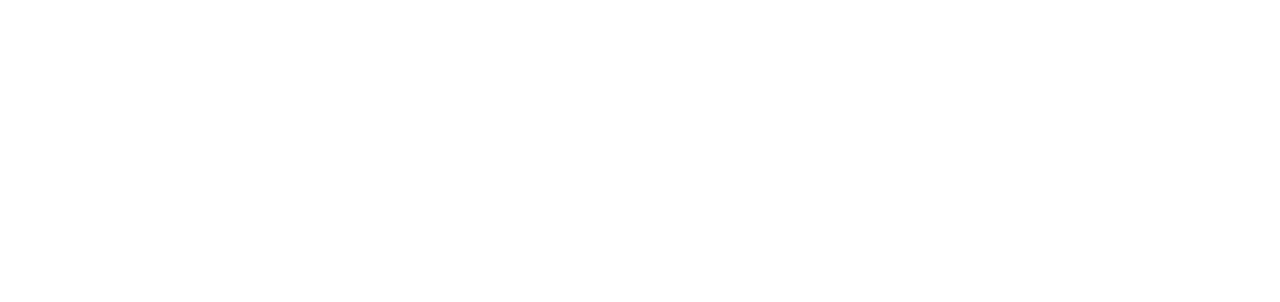
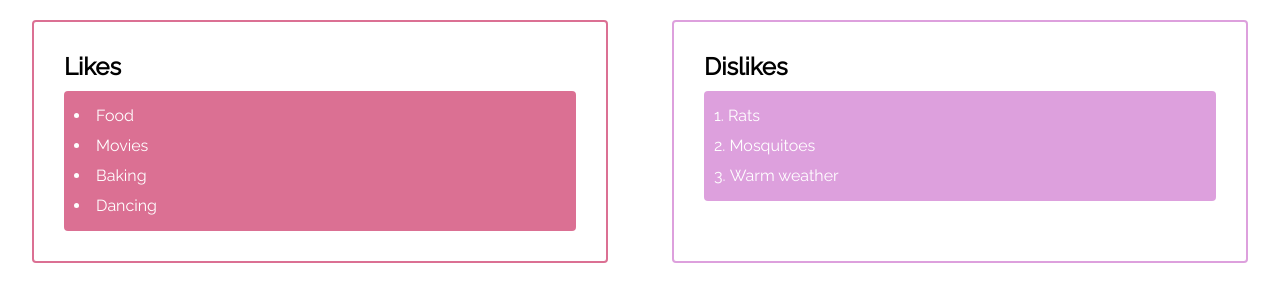
Before and after one commit to e-iroro/stutern-assignments, a plain HTML site: page Assignment 1/index.html in a window 1280 px wide. Drawn offline with Linux system fonts and the light colour scheme.

Commit message:
add assignment 2

```diff
--- a/Assignment 1/index.html
+++ b/Assignment 1/index.html
@@ -0,0 +1,31 @@
+<!DOCTYPE html>
+<html lang="en">
+<head>
+    <meta charset="UTF-8">
+    <meta http-equiv="X-UA-Compatible" content="IE=edge">
+    <meta name="viewport" content="width=device-width, initial-scale=1.0">
+    <title>Inheritance CSS Assignment
+    </title>
+    <link rel="stylesheet" href="style.css">
+</head>
+<body>
+    <section class="section" id="likes-section">
+        <h2>Likes</h2>
+        <ul id="likes">
+            <li>Food</li>
+            <li>Movies</li>
+            <li>Baking</li>
+            <li>Dancing</li>
+        </ul>
+    </section>
+    <section class="section" id="dislikes-section">
+        <h2>Dislikes</h2>
+        <ol id="dislikes">
+            <li>Rats</li>
+            <li>Mosquitoes</li>
+            <li>Warm weather</li>
+        </ol>
+    </section>
+
+</body>
+</html>
--- /dev/null
+++ b/Assignment 1/style.css
@@ -0,0 +1,48 @@
+@import url('https://fonts.googleapis.com/css2?family=Raleway&display=swap');
+
+*{
+    padding: 0;
+    margin: 0;
+    font-family: 'Raleway', sans-serif;
+}
+body{
+    display: flex;
+}
+
+
+.section{
+    margin: 0 auto;
+    margin-top: 20px;
+    padding: 30px;
+    border-radius: 4px;
+    width: 40%;
+}
+
+#likes-section{
+    border: 2px solid palevioletred;
+}
+
+#likes {
+    list-style-position: inside;
+    background-color: palevioletred;
+    color: white;
+    margin-top: 10px;
+    border-radius: 4px;
+    padding: 10px;
+    line-height: 30px;
+}
+
+
+#dislikes-section{
+    border: 2px solid plum;
+}
+
+#dislikes {
+    list-style-position: inside;
+    background-color: plum;
+    color: white;
+    margin-top: 10px;
+    border-radius: 4px;
+    padding: 10px;
+    line-height: 30px;
+}
```
Also changed, not shown: Assignment 2/index.html (+4 -3 lines).
